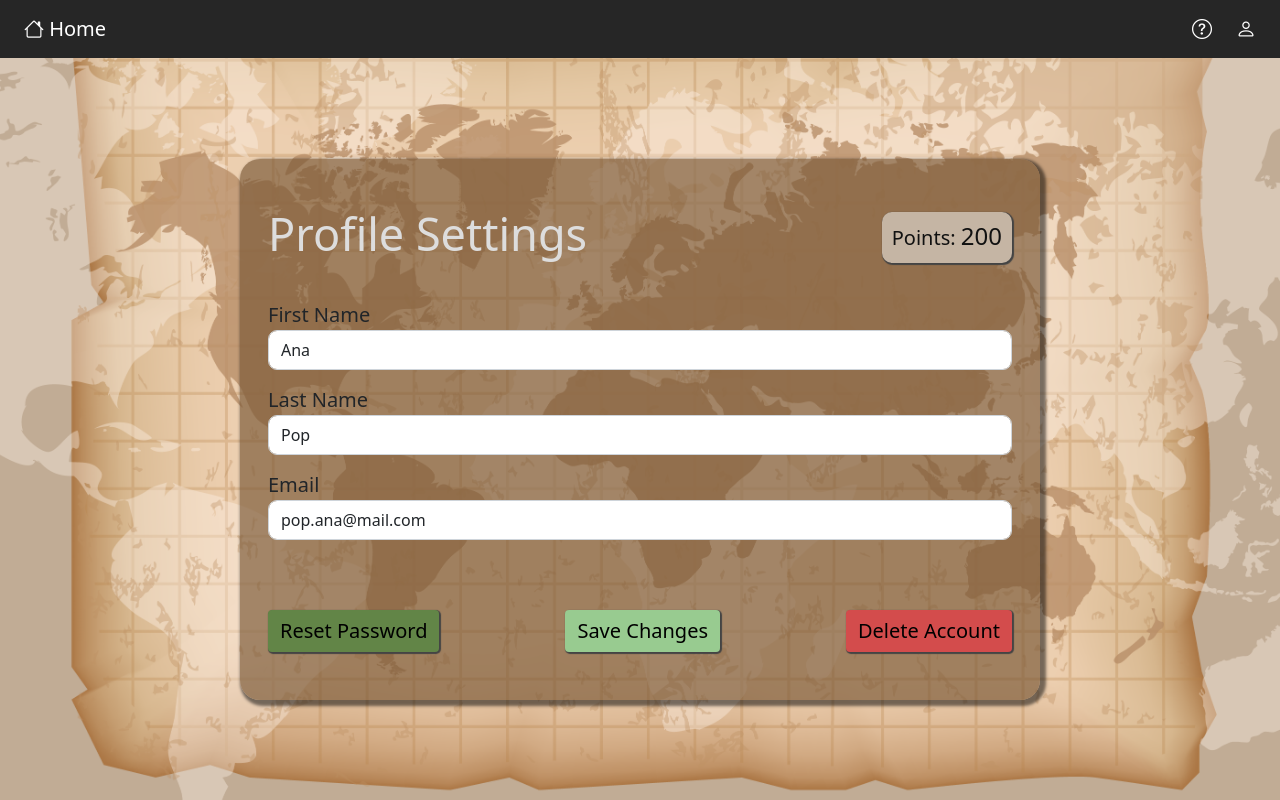
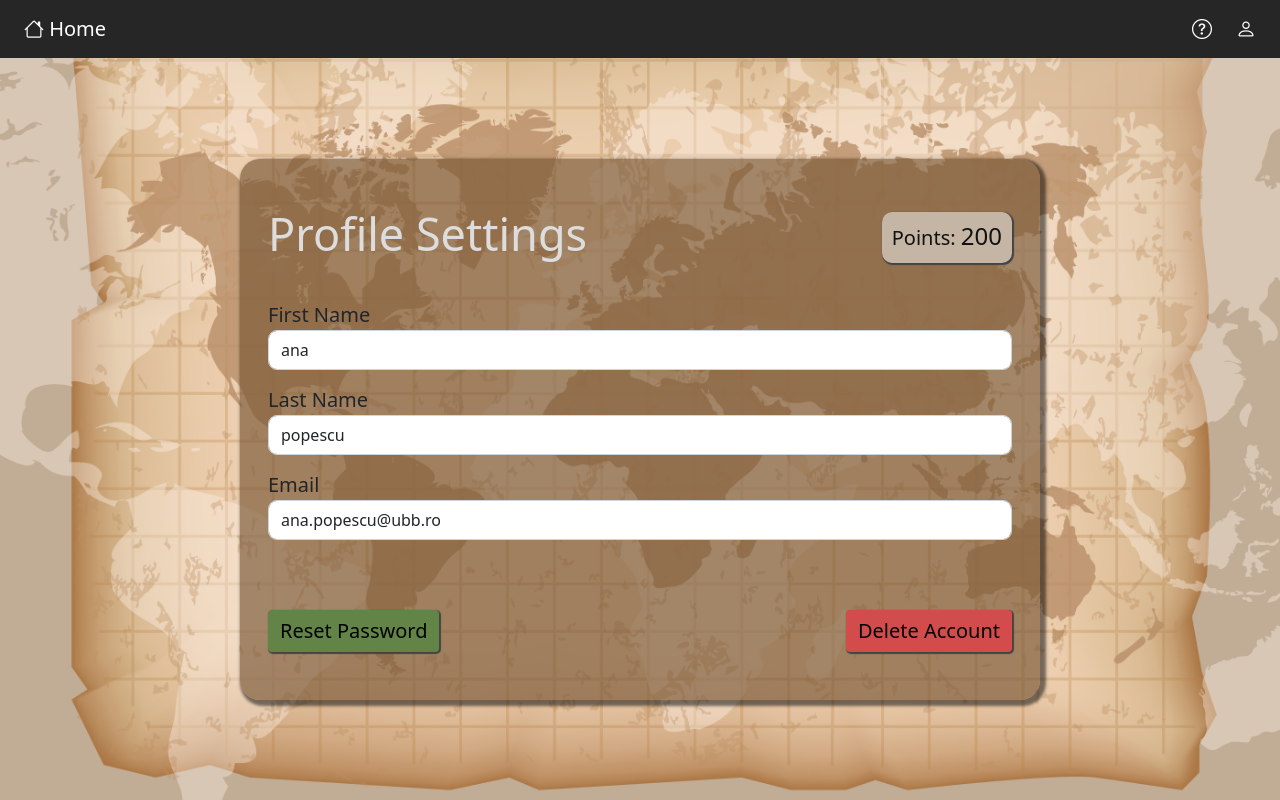
Before and after one commit to Teona09/geografii-fe, an Angular app: page /my-account in a window 1280 px wide. Built offline with nearby package versions, Linux system fonts and the light colour scheme.

Commit message:
david update

```diff
--- a/src/app/modules/application/my-account/my-account.component.html
+++ b/src/app/modules/application/my-account/my-account.component.html
@@ -4,7 +4,10 @@
             <div class="p-3 py-5">
                 <div class="d-flex justify-content-between align-items-center mb-3">
                     <h1 class="text-right">Profile Settings</h1>
-          <h3 class="points"><h5>Points:&nbsp;</h5> <h4>{{points}}</h4></h3>
+                    <h3 class="points">
+                        <h5>Points:&nbsp;</h5>
+                        <h4>{{points}}</h4>
+                    </h3>
                 </div>
 
                 <form [formGroup]="form">
@@ -45,7 +48,7 @@
           <button class="btn btn-primary reset-button" type="button">
             Reset Password
           </button>
-          <button class="btn btn-primary profile-button" type="button">
+          <button class="btn btn-primary profile-button" type="button" *ngIf="form.dirty">
             Save Changes
           </button>
           <button class="btn btn-primary delete-button" type="button">
--- a/src/app/modules/application/my-account/my-account.component.ts
+++ b/src/app/modules/application/my-account/my-account.component.ts
@@ -8,19 +8,18 @@ import { FormBuilder, FormGroup, Validators } from '@angular/forms';
 })
 export class MyAccountComponent implements OnInit {
 
-  form!: FormGroup;
+  form = {} as FormGroup;
   points = 200;
 
-  constructor(fb: FormBuilder) {
-    this.form = fb.group({
-      userId: [0],
-      firstName: ["Ana", Validators.required],
-      lastName: ["Pop", Validators.required],
-      email: ["pop.ana@mail.com", Validators.required]
-    })
-   }
+  constructor(private fb: FormBuilder) {}
 
   ngOnInit(): void {
+    this.form  =this.fb.group({
+      userId: [0],
+      firstName: ["ana", Validators.required],
+      lastName: ["popescu", Validators.required],
+      email: ["ana.popescu@ubb.ro", Validators.required]
+    })
   }
 
 }
```
Also changed, not shown: src/app/modules/application/my-account/my-account.component.css (+5 -3 lines). Lines whose indentation alone changed are shown as unchanged.
